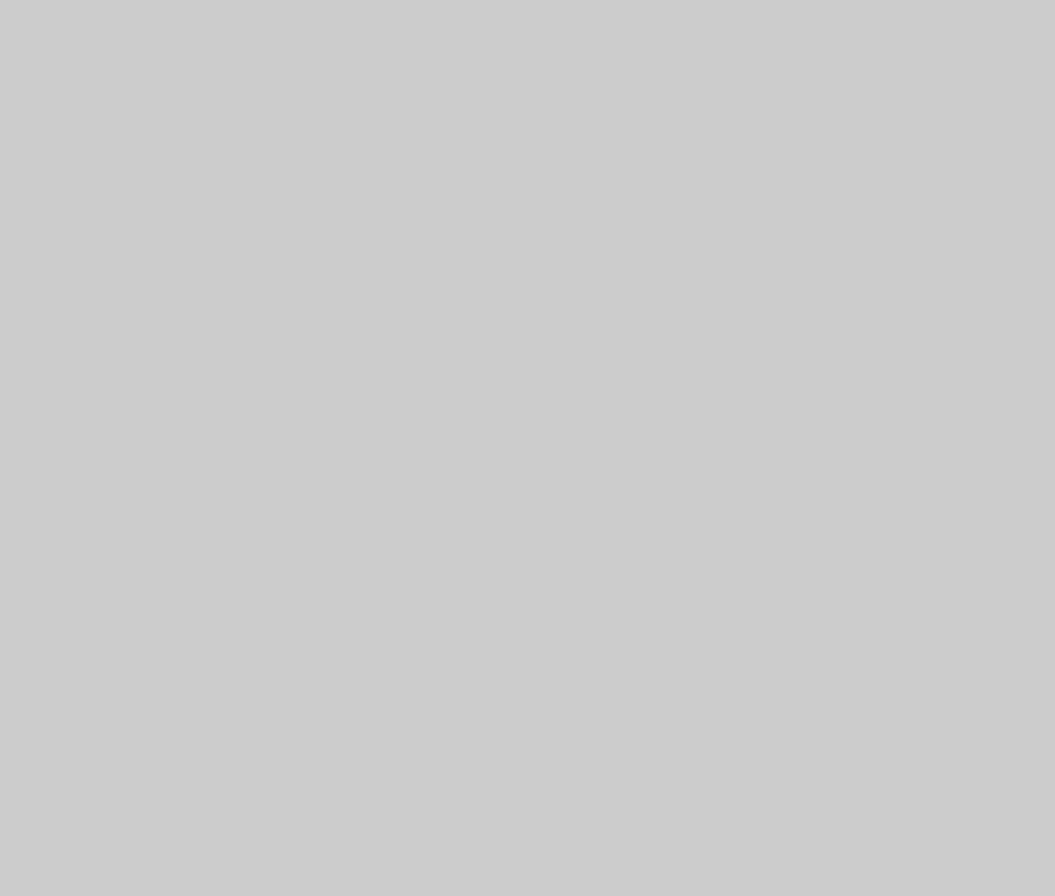
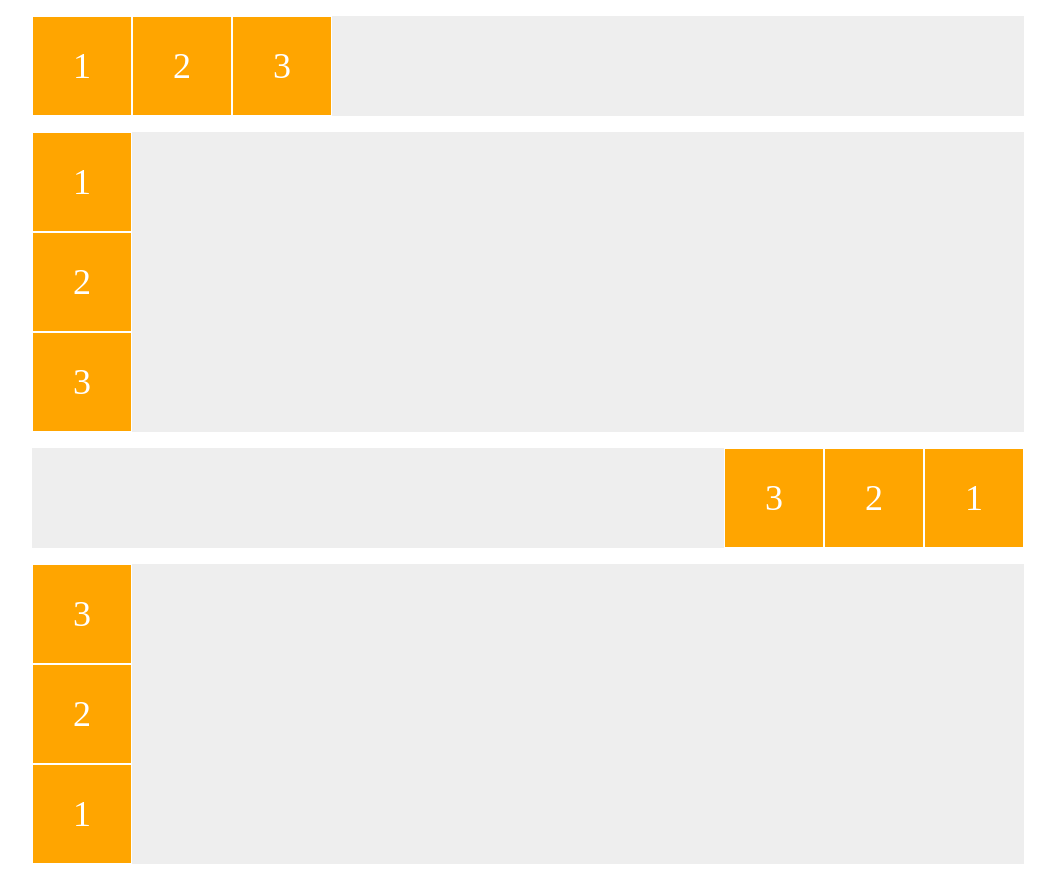
Before and after one commit to cccoding365/flex-layout-guide, a Vue app: page / in a window 1280 px wide. Shown: the whole page, without its empty margins (112-1167 px from the left). Before the commit the page ends 800 px from the top, so only its background shows below. Built offline with nearby package versions, Linux system fonts and the light colour scheme.

Commit message:
新增flex-direction的四种情况

```diff
--- a/src/App.vue
+++ b/src/App.vue
@@ -1,11 +1,25 @@
 <template>
-
+    <main>
+        <Demo1 />
+        <Demo2 />
+        <Demo3 />
+        <Demo4 />
+    </main>
 </template>
 
 <script setup>
+import Demo1 from './components/Demo1.vue';
+import Demo2 from './components/Demo2.vue';
+import Demo3 from './components/Demo3.vue';
+import Demo4 from './components/Demo4.vue';
 
 </script>
 
 <style lang="less" scoped>
-
+main {
+    max-width: 1024px;
+    width: 100%;
+    margin: auto;
+    padding: 16px;
+}
 </style>
--- /dev/null
+++ b/src/components/Demo1.vue
@@ -0,0 +1,19 @@
+<template>
+    <div class="container">
+        <div class="item">
+            <div class="innerbox">1</div>
+        </div>
+        <div class="item">
+            <div class="innerbox">2</div>
+        </div>
+        <div class="item">
+            <div class="innerbox">3</div>
+        </div>
+    </div>
+</template>
+
+<style lang="less" scoped>
+.container {
+    flex-direction: row;
+}
+</style>
--- /dev/null
+++ b/src/components/Demo2.vue
@@ -0,0 +1,19 @@
+<template>
+    <div class="container">
+        <div class="item">
+            <div class="innerbox">1</div>
+        </div>
+        <div class="item">
+            <div class="innerbox">2</div>
+        </div>
+        <div class="item">
+            <div class="innerbox">3</div>
+        </div>
+    </div>
+</template>
+
+<style lang="less" scoped>
+.container {
+    flex-direction: column;
+}
+</style>
--- /dev/null
+++ b/src/components/Demo3.vue
@@ -0,0 +1,19 @@
+<template>
+    <div class="container">
+        <div class="item">
+            <div class="innerbox">1</div>
+        </div>
+        <div class="item">
+            <div class="innerbox">2</div>
+        </div>
+        <div class="item">
+            <div class="innerbox">3</div>
+        </div>
+    </div>
+</template>
+
+<style lang="less" scoped>
+.container {
+    flex-direction: row-reverse;
+}
+</style>
--- /dev/null
+++ b/src/components/Demo4.vue
@@ -0,0 +1,19 @@
+<template>
+    <div class="container">
+        <div class="item">
+            <div class="innerbox">1</div>
+        </div>
+        <div class="item">
+            <div class="innerbox">2</div>
+        </div>
+        <div class="item">
+            <div class="innerbox">3</div>
+        </div>
+    </div>
+</template>
+
+<style lang="less" scoped>
+.container {
+    flex-direction: column-reverse;
+}
+</style>
--- a/src/style.css
+++ b/src/style.css
@@ -4,8 +4,23 @@
   box-sizing: border-box;
 }
 
-body {
-  font-family: system-ui, -apple-system, BlinkMacSystemFont, 'Segoe UI', Roboto, Oxygen, Ubuntu, Cantarell, 'Open Sans', 'Helvetica Neue', sans-serif;
-  background-color: #ccc;
-  user-select: none;
+.container {
+  background-color: #eee;
+  margin-bottom: 16px;
+  display: flex;
 }
+
+.container .item {
+  width: 100px;
+  height: 100px;
+  background-color: orange;
+  border: 1px solid #fff;
+  display: flex;
+  align-items: center;
+  justify-content: center;
+}
+
+.container .item .innerbox {
+  color: #fff;
+  font-size: 36px;
+}
```
